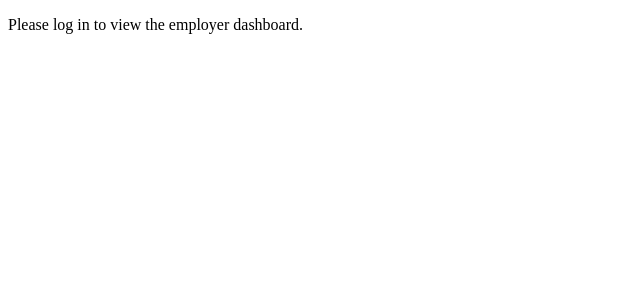
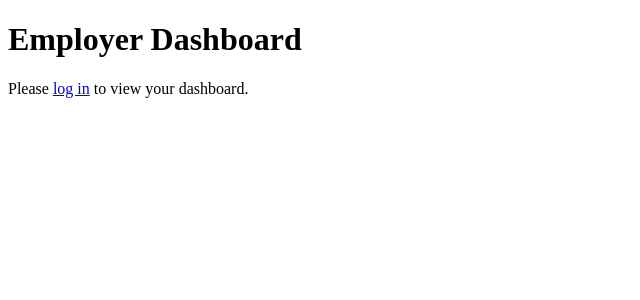
Before and after one commit to directhireai/direct-hire-ai, a Next.js app: page /dashboard/employer in a window 1280 px wide. Shown: the top 300 px of the page, without its empty margins (0-640 px from the left). Built offline with nearby package versions, Linux system fonts and the light colour scheme; no server answers.

Commit message:
Update employer.tsx

```diff
--- a/pages/dashboard/employer.tsx
+++ b/pages/dashboard/employer.tsx
@@ -2,19 +2,18 @@ import { useSession } from "next-auth/react";
 import Link from "next/link";
 
 export default function EmployerDashboard() {
-  const { data: session } = useSession();
-
-  if (!session) return <p>Please log in to view the employer dashboard.</p>;
+  const { data: session } = useSession() || {};
 
   return (
     <div>
       <h1>Employer Dashboard</h1>
-      <p>Welcome, {session.user?.email}</p>
-      <ul>
-        <li><Link href="/search">🔍 Search Candidates</Link></li>
-        <li><Link href="/outreach">✉️ Send Outreach</Link></li>
-        <li><Link href="/settings">⚙️ Company Settings</Link></li>
-      </ul>
+      {!session ? (
+        <p>
+          Please <Link href="/auth">log in</Link> to view your dashboard.
+        </p>
+      ) : (
+        <p>Welcome, {session.user?.email}!</p>
+      )}
     </div>
   );
 }
```
